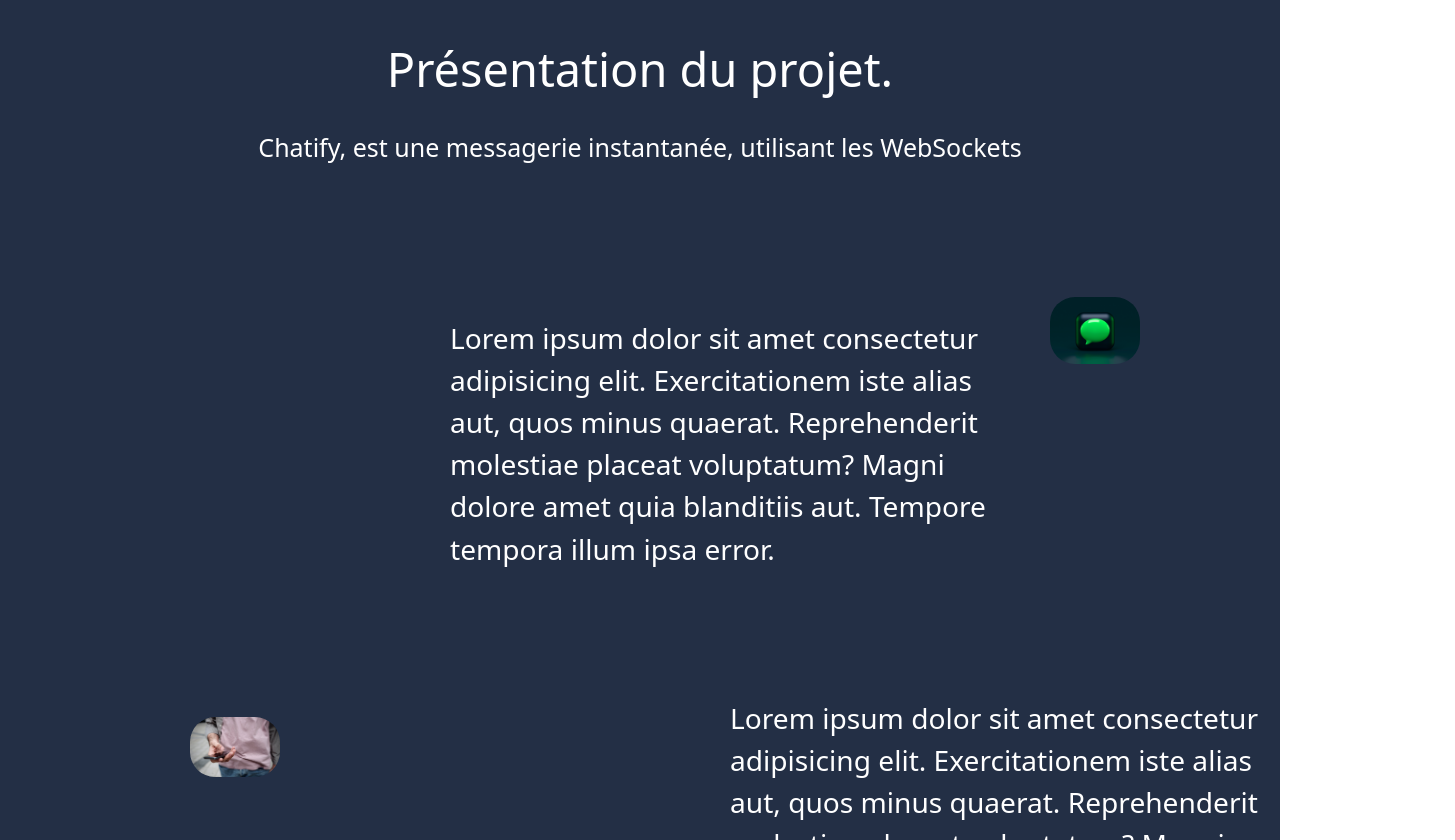
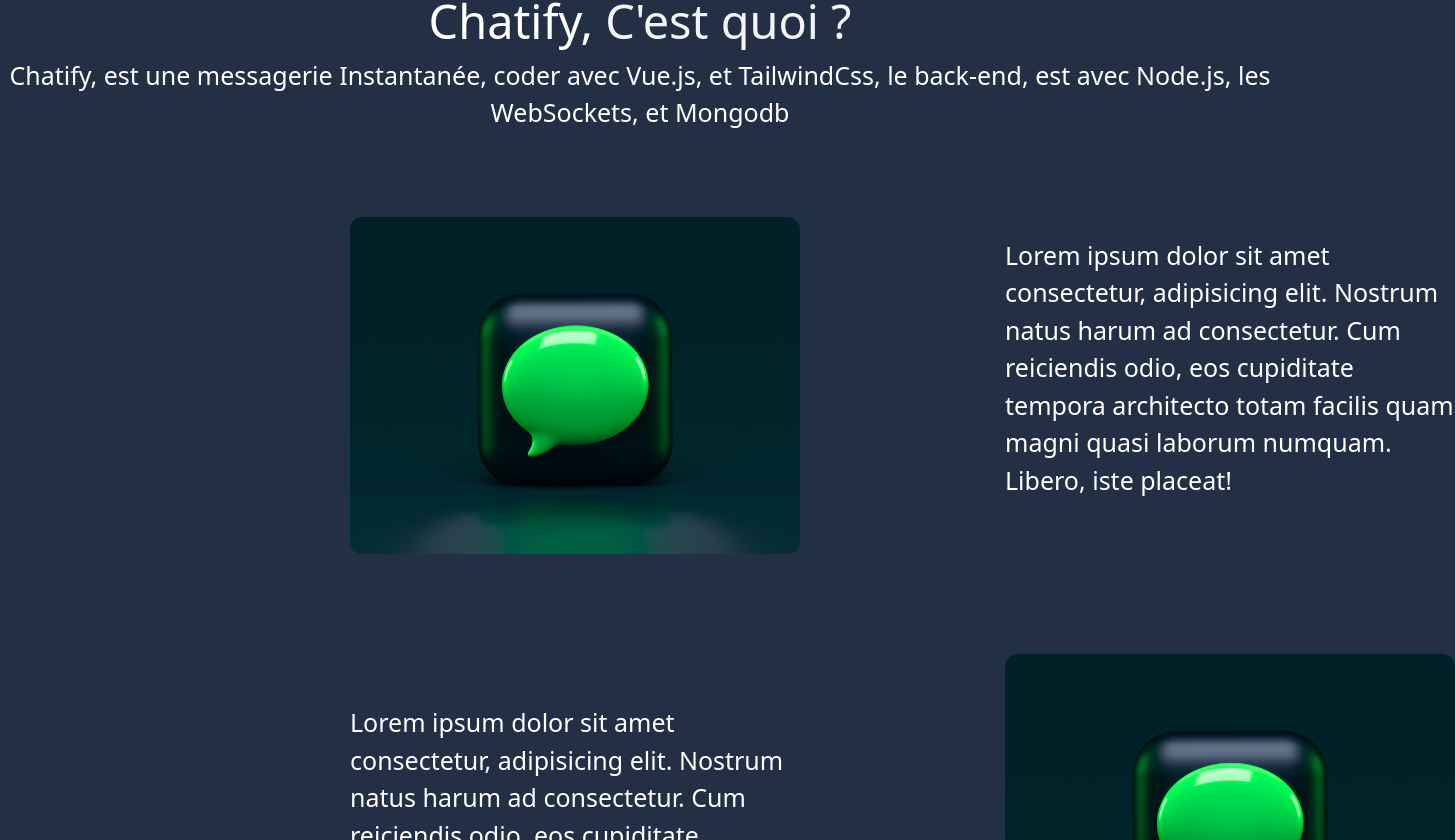
Before and after one commit to NapoTwiixe306/instantmsg, a Vue app: page / in a window 1280 px wide. Shown: the part 135-975 px from the top of the page, 1455 px wide, since content can reach past the window. Built offline with nearby package versions, Linux system fonts and the light colour scheme.

Commit message:
modifs style

```diff
--- a/src/assets/tailwind.css
+++ b/src/assets/tailwind.css
@@ -12,6 +12,7 @@
 }
 
 body{
+    background-color: #232f45;
     width: 100%;
 }
 .dark{
--- a/src/components/AccPage.vue
+++ b/src/components/AccPage.vue
@@ -1,4 +1,5 @@
 <template>
+<div class="dark">
   <div class="flex items-center justify-between px-6 py-4 bg-gray-900 navbar">
     <div class="logo">
       <a href="#" class="text-2xl font-bold text-white">Chatify</a>
@@ -11,30 +12,20 @@
     </ul>
   </div>
 
-  <div class="flex flex-col items-center h-screen mt-10">
-    <h1 class="text-3xl text-center">Présentation du projet.</h1>
-    <div class="mt-4 text-center">
-      <p>Chatify, est une messagerie instantanée, utilisant les WebSockets</p>
+  <div class="w-full h-screen">
+    <h1 class="text-center relative top-[15px] text-3xl">Chatify, <span class="text-3xl text-gray-100">C'est quoi ?</span></h1>
+    <p class="text-center w-150 relative top-[15px]">Chatify, est une messagerie Instantanée, coder avec Vue.js, et TailwindCss, le back-end, est avec Node.js, les WebSockets, et Mongodb</p>
+    <div class="flex">
+      <img src="../assets/img/img.jpg" alt="" class="w-[450px] relative left-[350px] top-[100px] rounded-lg ">
+      <p class="w-[450px] relative top-[120px] left-[555px]">Lorem ipsum dolor sit amet consectetur, adipisicing elit. Nostrum natus harum ad consectetur. Cum reiciendis odio, eos cupiditate tempora architecto totam facilis quam magni quasi laborum numquam. Libero, iste placeat!</p>
     </div>
     <div class="flex">
-      <div class="w-1/2">
-        <p class="text-left text-lg font-normal w-[550px] relative top-[150px] left-[450px]">Lorem ipsum dolor sit amet consectetur adipisicing elit. Exercitationem iste alias aut, quos minus quaerat. Reprehenderit molestiae placeat voluptatum? Magni dolore amet quia blanditiis aut. Tempore tempora illum ipsa error.</p>
-      </div>
-      <div class="w-1/2">
-        <img src="../assets/img/img.jpg" alt="" class="float-right relative top-[130px] left-[500px] rounded-2xl w-450">
-      </div>
-      <!-- Image est text2 -->
-      <div class="w-1/2">
-        <p class="text-left text-lg font-normal w-[550px] relative top-[530px] left-[90px]">Lorem ipsum dolor sit amet consectetur adipisicing elit. Exercitationem iste alias aut, quos minus quaerat. Reprehenderit molestiae placeat voluptatum? Magni dolore amet quia blanditiis aut. Tempore tempora illum ipsa error.</p>
-      </div>
-      <div class="w-1/2">
-        <img src="../assets/img/img2.jpg" alt="" class="float-left relative top-[550px] left-[-1000px] rounded-2xl w-450">
-      </div>
+      <p class="w-[450px] relative top-[250px] left-[350px]">Lorem ipsum dolor sit amet consectetur, adipisicing elit. Nostrum natus harum ad consectetur. Cum reiciendis odio, eos cupiditate tempora architecto totam facilis quam magni quasi laborum numquam. Libero, iste placeat!</p>
+      <img src="../assets/img/img.jpg" alt="" class="w-[450px] relative left-[555px] top-[200px] rounded-lg ">
     </div>
-
   </div>
 
-    <footer class="py-2">
+  <footer class="py-2 relative top-[50px]">
       <div class="container mx-auto text-center">
         <p class="text-sm text-white-600">
           Copyright © Julien Milants |
@@ -44,4 +35,5 @@
         </p>
       </div>
   </footer>
+</div>
 </template>
```
